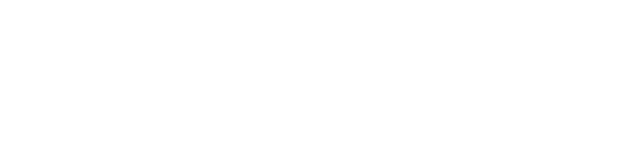
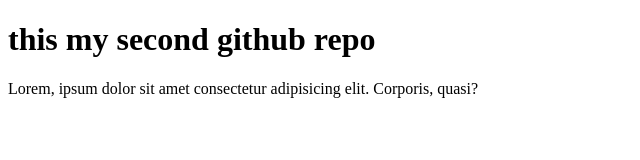
Before and after one commit to Afranul-Hoque/my-second-repo, a plain HTML site: page index.html in a window 1280 px wide. Shown: the whole page, without its empty margins (0-640 px from the left). Drawn offline with Linux system fonts and the light colour scheme.

Commit message:
added header

```diff
--- a/index.html
+++ b/index.html
@@ -8,5 +8,7 @@
 </head>
 <body>
 
+    <h1>this my second github repo</h1>
+    <p>Lorem, ipsum dolor sit amet consectetur adipisicing elit. Corporis, quasi?</p>
 </body>
 </html>
```
